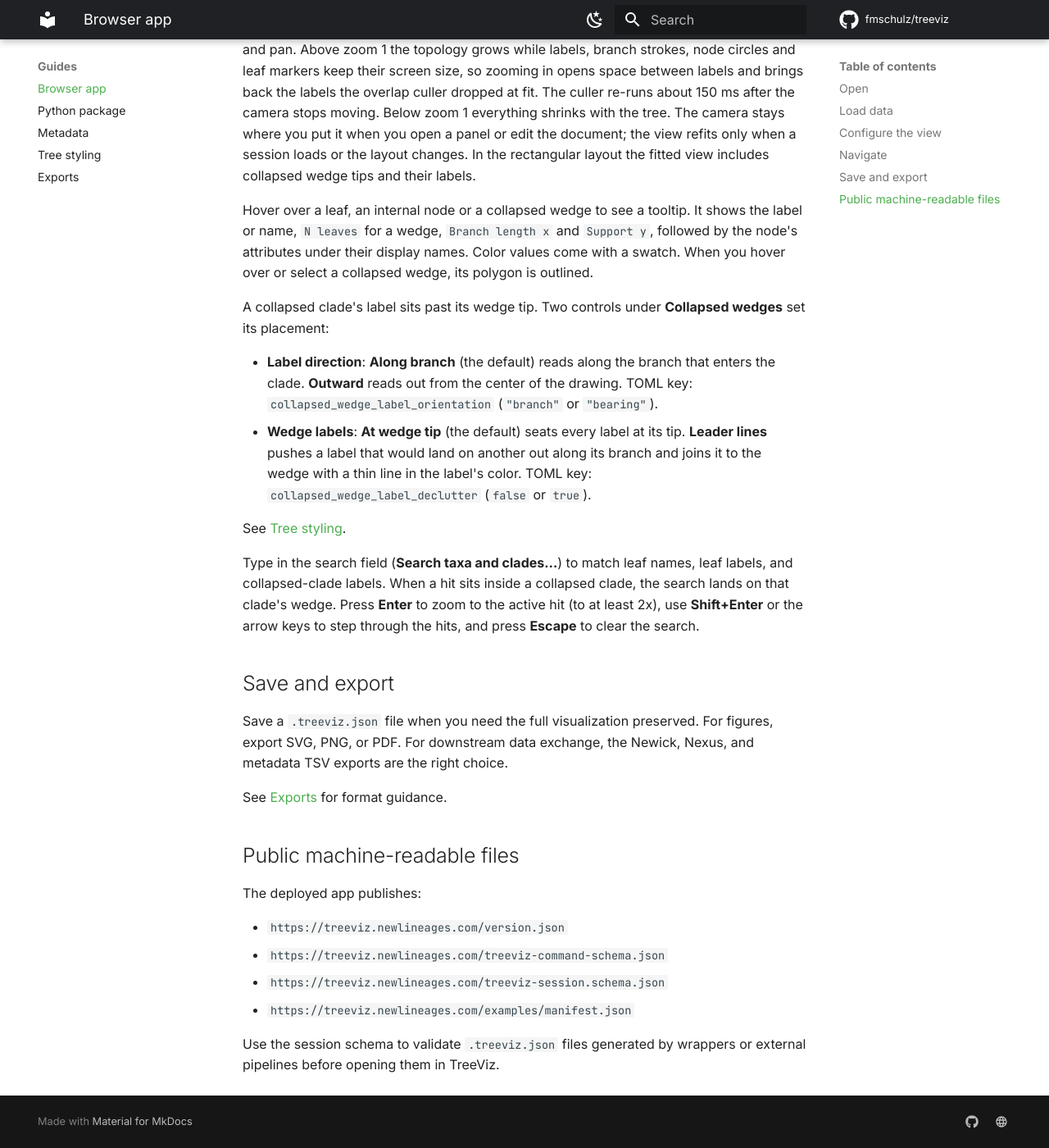
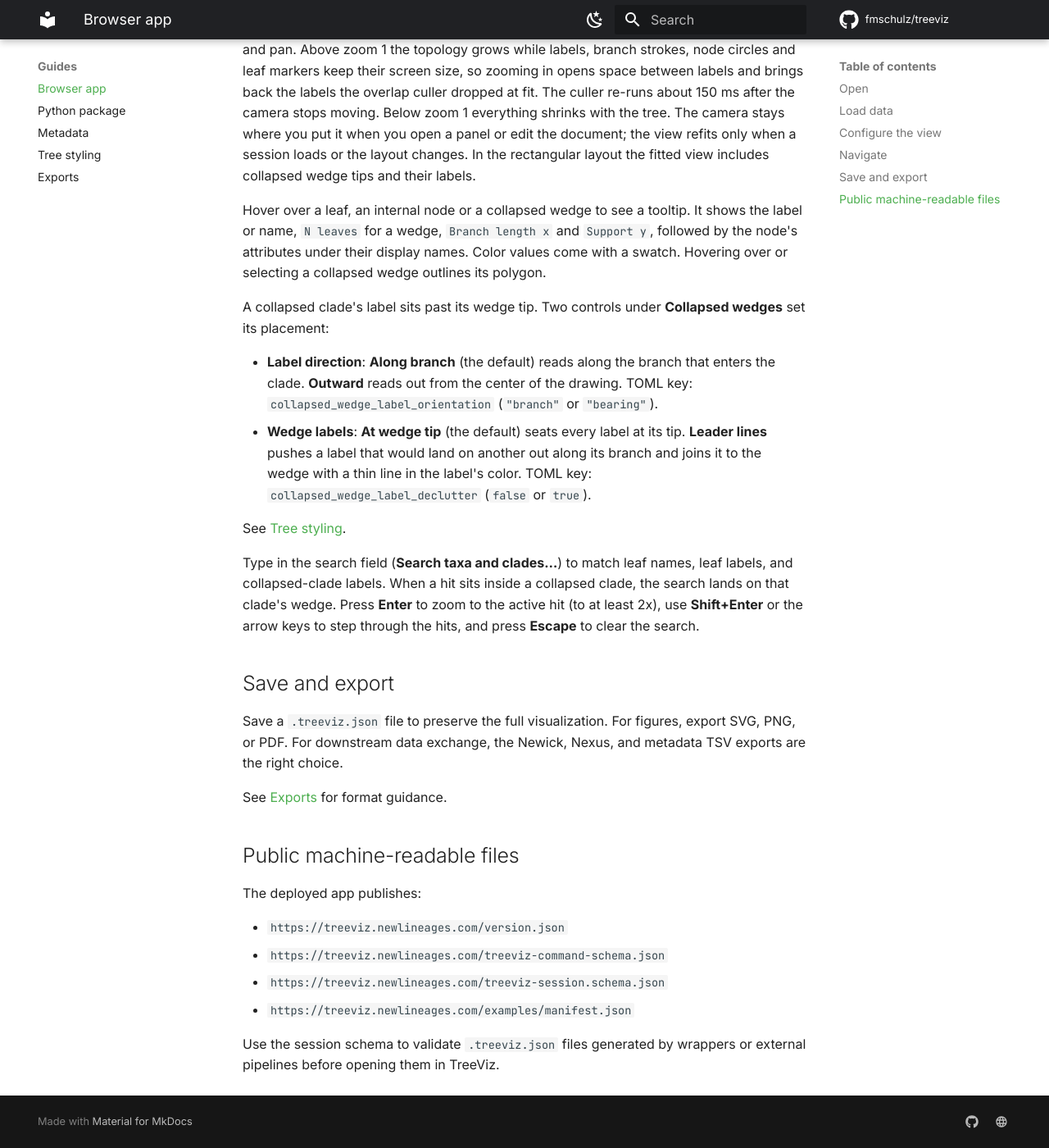
Before and after one commit to fmschulz/treeviz, an MkDocs documentation site: the page built from docs/BROWSER.md, in a window 1280 px wide and 1400 px high, scrolled down 2322 px. Shown: the whole window at 82% size. Built offline with MkDocs 1.6.1 and Material for MkDocs 9.7.7, drawn with Linux system fonts in a browser that asks for light colours; comment, search, counter and statistics services are not loaded.

Commit message:
docs: lead with the purpose instead of the reader's situation
Six sentences opened or closed on the reader's situation ('when you want to', 'when you need'); they now state the action and its purpose.

```diff
--- a/docs/BROWSER.md
+++ b/docs/BROWSER.md
@@ -103,8 +103,8 @@ layout the fitted view includes collapsed wedge tips and their labels.
 Hover over a leaf, an internal node or a collapsed wedge to see a tooltip.
 It shows the label or name, `N leaves` for a wedge, `Branch length x` and
 `Support y`, followed by the node's attributes under their display names.
-Color values come with a swatch. When you hover over or select a collapsed
-wedge, its polygon is outlined.
+Color values come with a swatch. Hovering over or selecting a collapsed wedge
+outlines its polygon.
 
 A collapsed clade's label sits past its wedge tip. Two controls under
 **Collapsed wedges** set its placement:
@@ -127,7 +127,7 @@ hits, and press **Escape** to clear the search.
 
 ## Save and export
 
-Save a `.treeviz.json` file when you need the full visualization preserved. For
+Save a `.treeviz.json` file to preserve the full visualization. For
 figures, export SVG, PNG, or PDF. For downstream data exchange, the Newick,
 Nexus, and metadata TSV exports are the right choice.
 
```
Also changed, not shown: docs/AGENTS.md (+1 -1 lines), docs/GETTING_STARTED.md (+2 -3 lines), docs/METADATA.md (+1 -1 lines).
